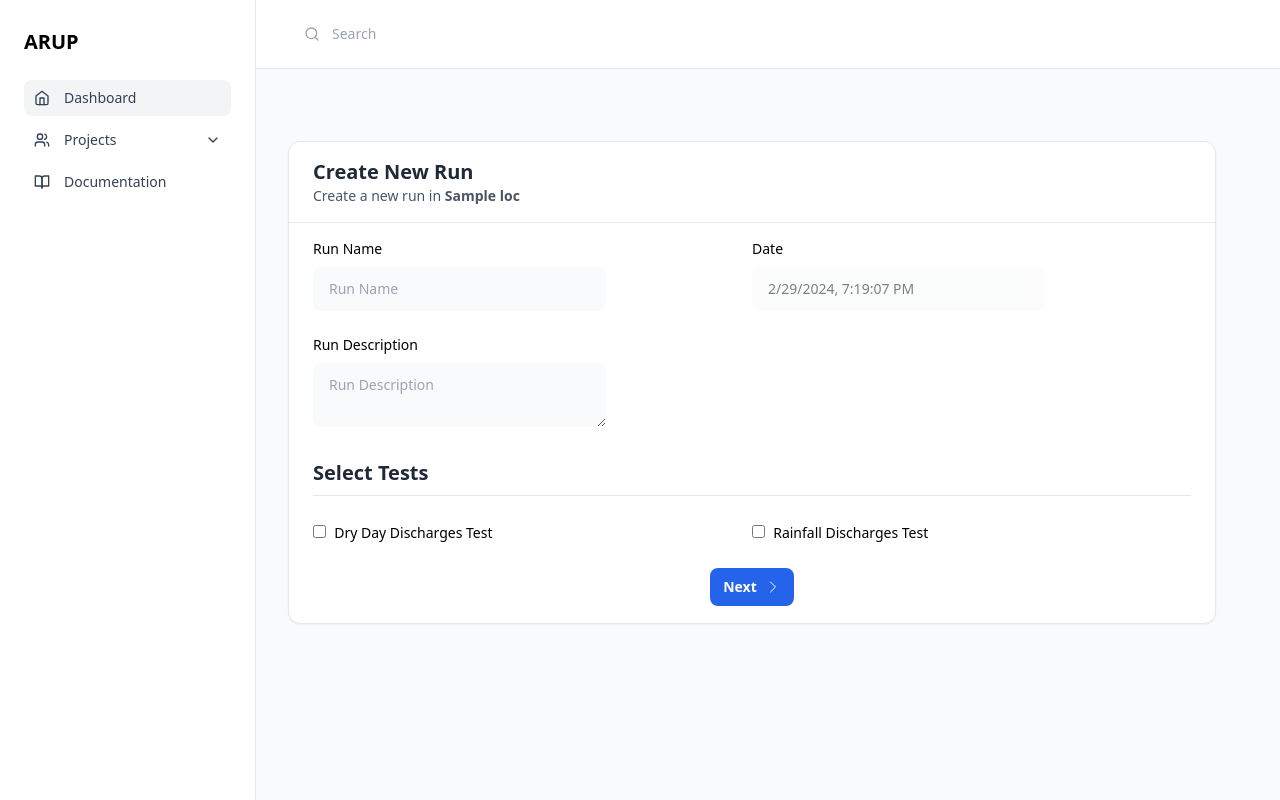
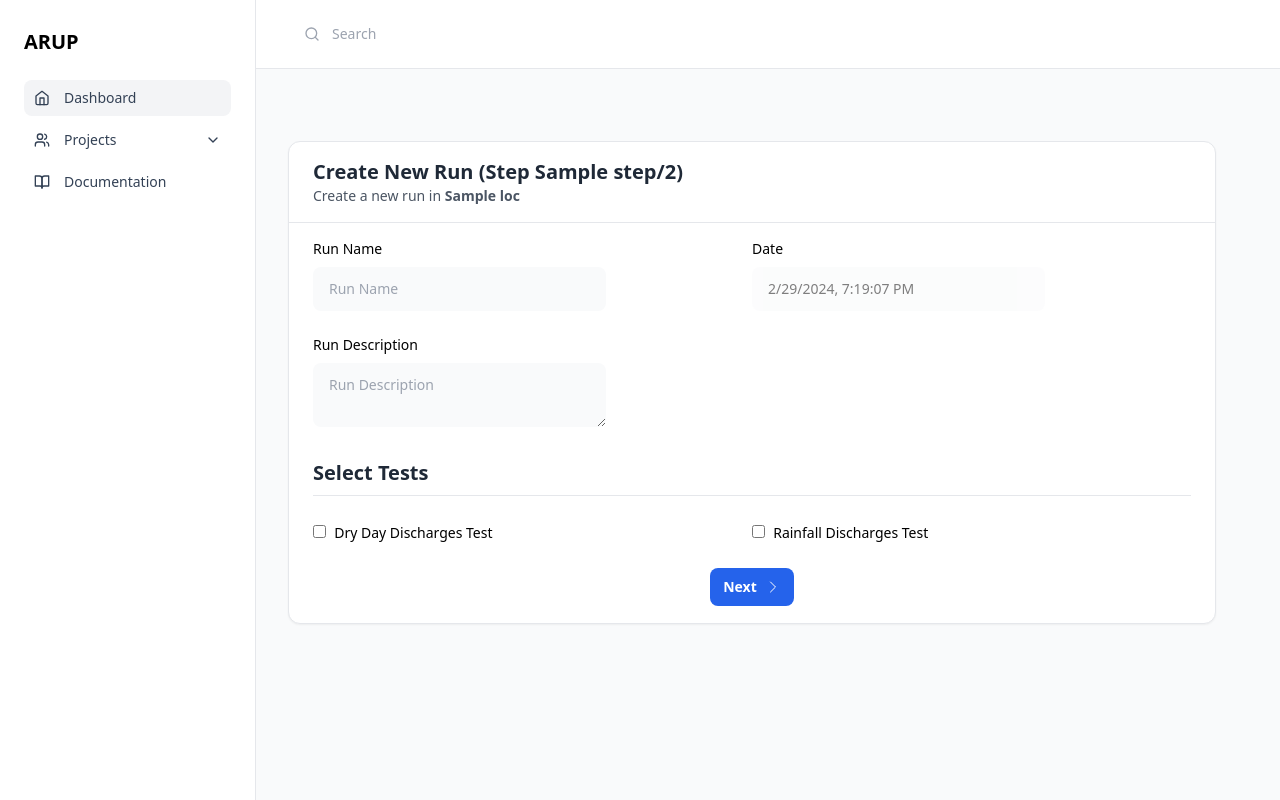
Before and after one commit to tobynott80/CSO_Performance_Tool, a Flask app: template app/templates/runs/create_one.html in a window 1280 px wide. Run offline with Flask 3, Linux system fonts and the light colour scheme; the template is opened without the code that fills it: most values are stand-ins (such as "Sample title", 1, 10 or a date in 2020); parts of the project's set-up code (start-up, migrations or seed data) failed here and were passed over; some libraries are stand-ins or nearby versions.

Commit message:
show step variable in all step pages in create run

```diff
--- a/app/routes/routes.py
+++ b/app/routes/routes.py
@@ -37,4 +37,4 @@ def createRun(locid):
         # Redirect if not a valid location ID
         return redirect("/")
     step = int(request.args.get('step')) if request.args.get('step') else 1
-    return render_template(f"runs/{'create_one' if step == 1 else 'create_two'}.html", loc=loc)
+    return render_template(f"runs/{'create_one' if step == 1 else 'create_two'}.html", loc=loc, step=step)
--- a/app/templates/runs/create_one.html
+++ b/app/templates/runs/create_one.html
@@ -25,7 +25,7 @@
                   <h2
                     class="text-xl font-semibold text-gray-800 dark:text-gray-200"
                   >
-                    Create New Run
+                    Create New Run (Step {{ step }}/2)
                   </h2>
                   <p class="text-sm text-gray-600 dark:text-gray-400">
                     Create a new run in
--- a/app/templates/runs/create_two.html
+++ b/app/templates/runs/create_two.html
@@ -25,7 +25,7 @@
                   <h2
                     class="text-xl font-semibold text-gray-800 dark:text-gray-200"
                   >
-                    Create New Run
+                    Create New Run (Step {{ step }}/2)
                   </h2>
                   <p class="text-sm text-gray-600 dark:text-gray-400">
                     Create a new run in
```
